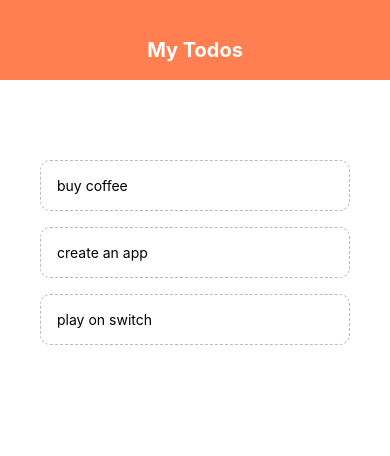
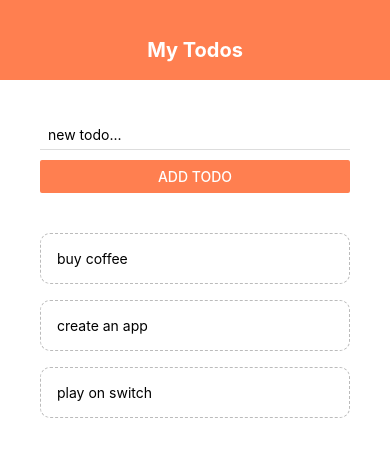
Before and after one commit to Mubassir-Ali/React-Native-Demo, a React Native app: screen / in a window 390 px wide. Shown: the top 456 px of the page. Built offline with nearby package versions, Linux system fonts and the light colour scheme.

Commit message:
add sunmit buttin to add text

```diff
--- a/App.js
+++ b/App.js
@@ -7,8 +7,9 @@ import {
   FlatList,
   TouchableOpacity,
 } from "react-native";
+import AddTodo from "./components/AddTodo";
 
-import Header from './components/Header'
+import Header from "./components/Header";
 import TodoItem from "./components/TodoItem";
 
 const todosData = [
@@ -20,23 +21,29 @@ const todosData = [
 export default function App() {
   const [todos, setTodos] = useState(todosData);
 
-  const pressHandler=(key)=>{
-    setTodos((prevTodos)=>{
-      return prevTodos.filter(todo=>todo.key !=key)
-    }
+  const pressHandler = (key) => {
+    setTodos((prevTodos) => {
+      return prevTodos.filter((todo) => todo.key != key);
+    });
+  };
 
-    )
-  }
+  const submitHandler = (text) => {
+    setTodos((prevTodos) => {
+      return [{ text: text, key: Math.random().toString() }, ...prevTodos];
+    });
+  };
 
   return (
     <View style={styles.container}>
-      <Header/>
+      <Header />
       <View style={styles.content}>
-        {/* todo Form */}
+        <AddTodo submitHandler={submitHandler} />
         <View style={styles.list}>
           <FlatList
             data={todos}
-            renderItem={({ item }) => <TodoItem item={item} pressHandler={pressHandler} />}
+            renderItem={({ item }) => (
+              <TodoItem item={item} pressHandler={pressHandler} />
+            )}
           />
         </View>
       </View>
@@ -51,9 +58,8 @@ const styles = StyleSheet.create({
   },
   content: {
     padding: 40,
-
   },
-  list:{
-    marginTop:24
-  }
+  list: {
+    marginTop: 24,
+  },
 });
--- /dev/null
+++ b/components/AddTodo.js
@@ -0,0 +1,30 @@
+import React,{useState} from 'react'
+import { View, Text,StyleSheet,TextInput,Button } from 'react-native'
+
+export default function AddTodo({submitHandler}) {
+    const [text, setText]=useState('')
+
+    const changeHandler=(val)=>{
+        setText(val)
+    }
+    return (
+        <View>
+            <TextInput style={styles.input} placeholder="new todo..." onChangeText={changeHandler} />
+            <Button title="add todo" onPress={()=>submitHandler(text)} color="coral" />
+
+        </View>
+    )
+}
+
+const styles =StyleSheet.create({
+    input:{
+        marginBottom:10,
+        paddingHorizontal:8,
+        paddingVertical:6,
+        borderBottomWidth:1,
+        borderBottomColor:"#ddd"
+
+
+    },
+
+})
```
